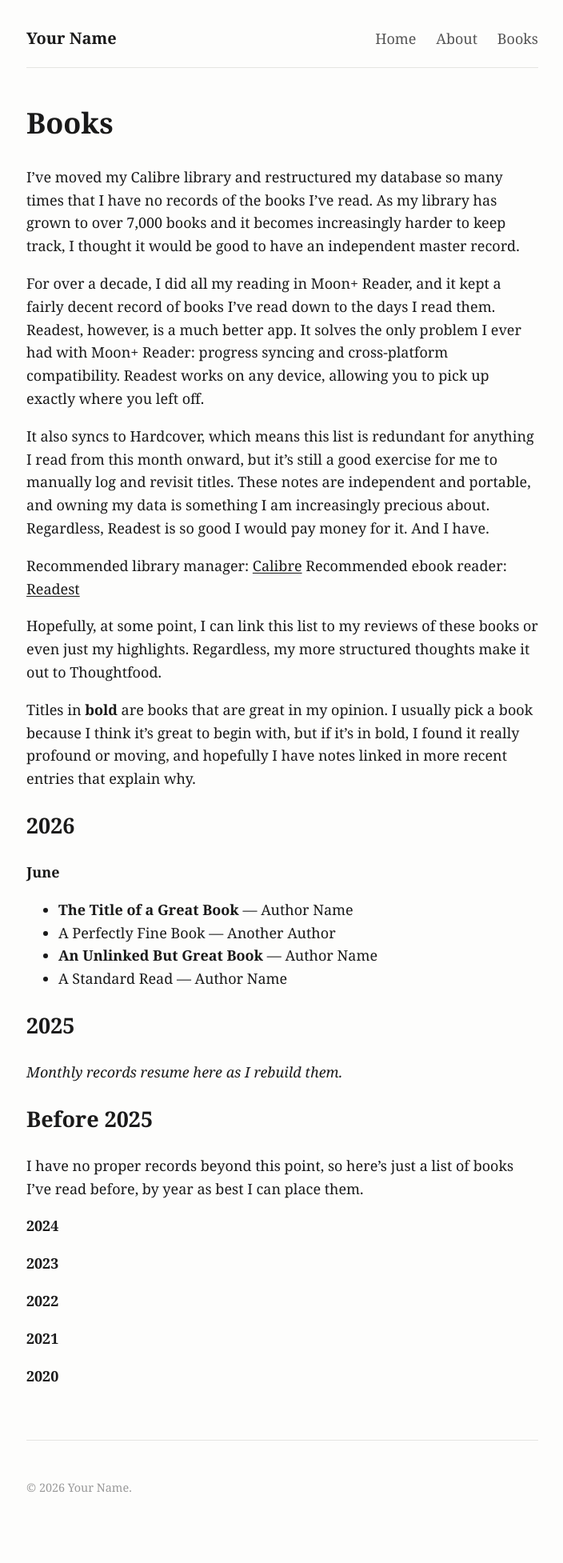
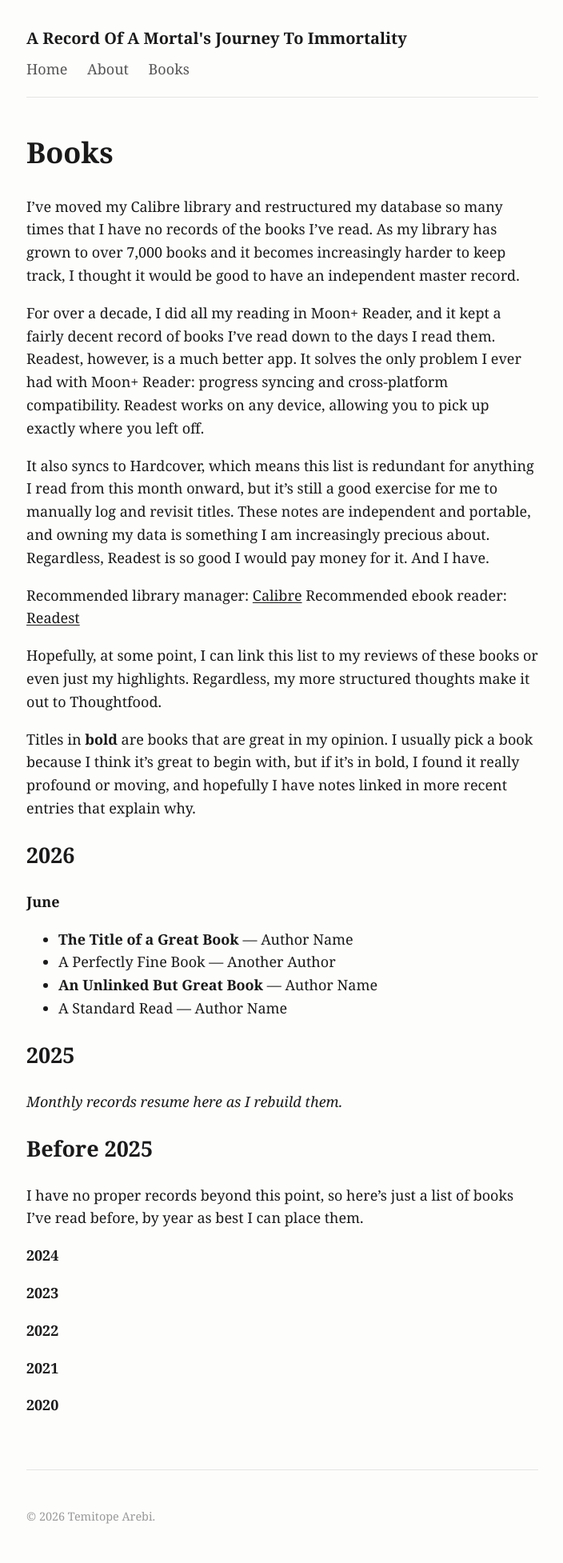
Before and after one commit to topearebi/aroamjti, a Jekyll site: the page built from books.md, in a window 1280 px wide. Shown: the whole page at 80% size, without its empty margins (287-991 px from the left). Built offline with Jekyll 4.4.1, drawn with Linux system fonts in a browser that asks for light colours; before the commit the page ends 1917 px from its top, so only the background shows below that.

Commit message:
Update site configuration details

```diff
--- a/_config.yml
+++ b/_config.yml
@@ -1,11 +1,11 @@
 # --- Site settings ---
-title: Your Name
-description: A personal blog and reading log.
-author: Your Name
+title: A Record Of A Mortal's Journey To Immortality
+description: Documenting my days, that I may learn from them someday.
+author: Temitope Arebi
 
 # Set these to match your custom subdomain.
 # If serving from blog.example.com, baseurl is empty.
-url: "https://blog.example.com"
+url: "https://aroamjti.topearebi.com"
 baseurl: ""
 
 # --- Build settings ---
```
